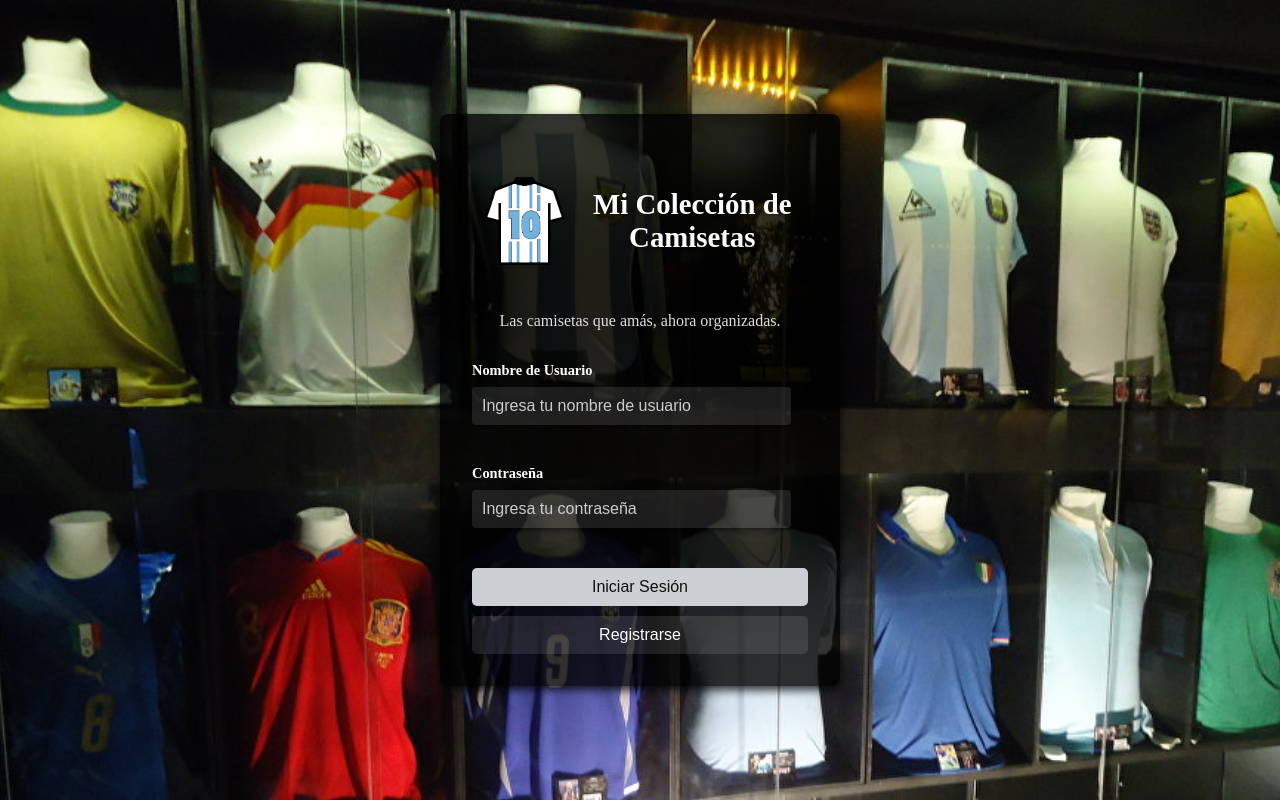
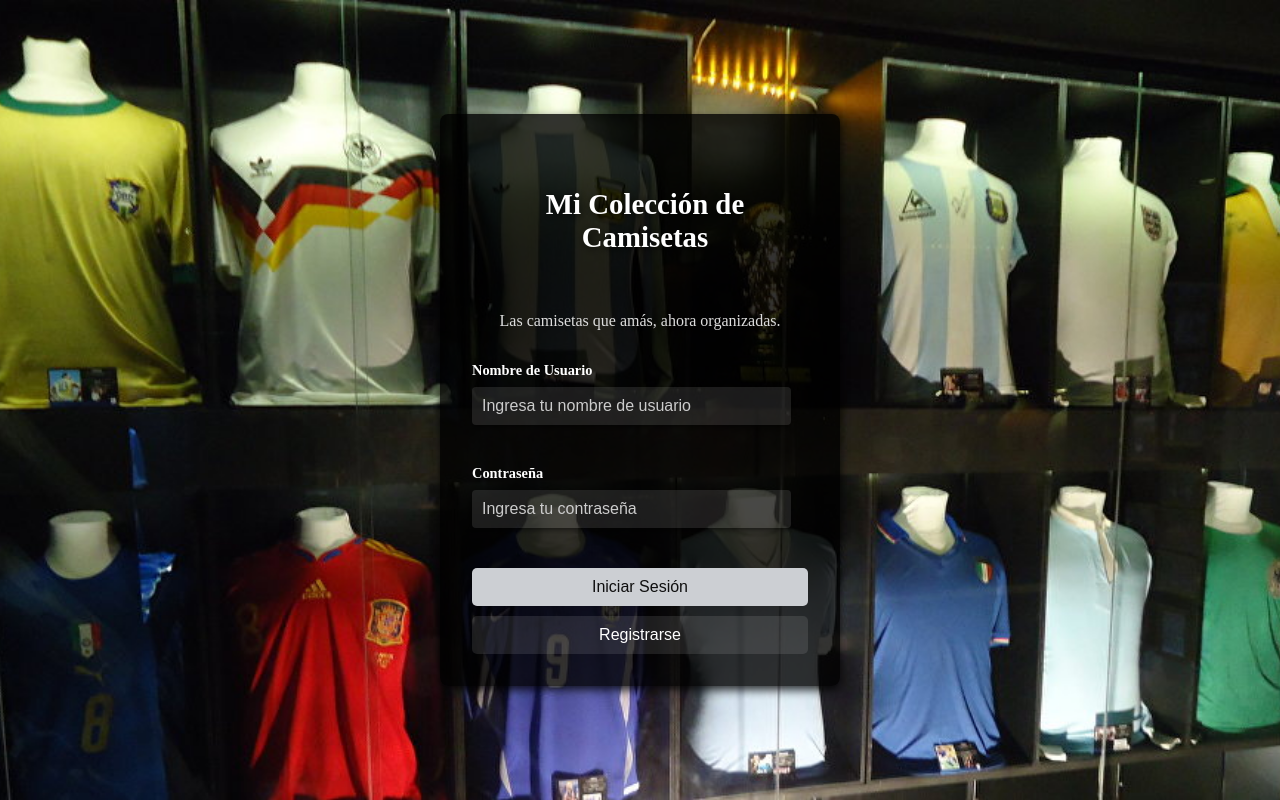
Before and after one commit to lminervino18/mi-coleccion-camisetas, a React (Create React App) app in the folder frontend/: page /login in a window 1280 px wide. Built offline with nearby package versions, Linux system fonts and the light colour scheme.

Commit message:
fix: logo

```diff
--- a/frontend/src/components/Login.css
+++ b/frontend/src/components/Login.css
@@ -31,12 +31,8 @@
 }
 
 .logo {
-  width: 150px; /* o el tamaño que necesites */
-  height: 150px; /* o el tamaño que necesites */
-  background-image: url('../assets/logo.png');
-  background-size: contain;
-  background-repeat: no-repeat;
-  background-position: center;
+  height: 150px;
+  margin-right: 10px;
 }
 
 .title {
```
